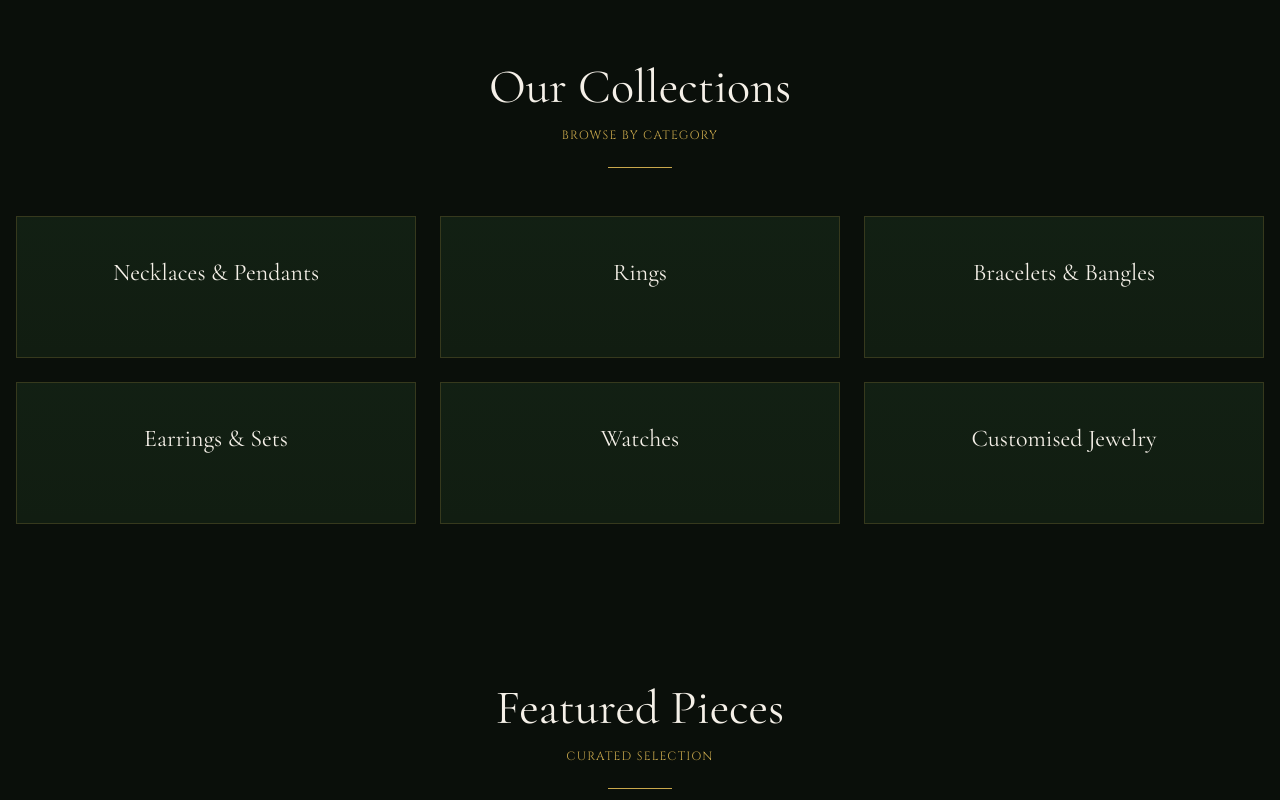
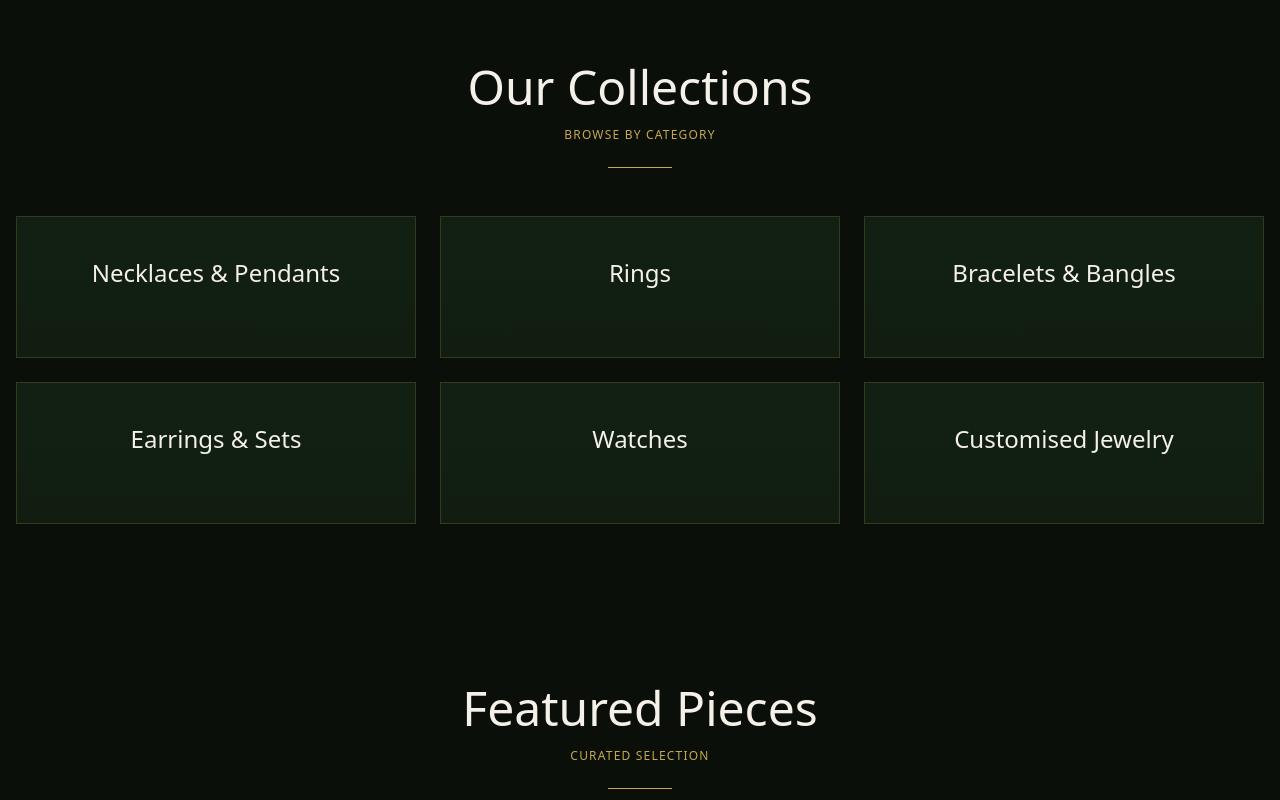
Before and after one commit to lorantech/God-own-store-, a Next.js app in the folder frontend/: page / in a window 1280 px wide. Shown: the part 940-1740 px from the top of the page. Built offline with nearby package versions, Linux system fonts and the light colour scheme; no server answers.

Commit message:
fix: load fonts via CSS import to avoid next/font build crash on Vercel

```diff
--- a/frontend/app/layout.tsx
+++ b/frontend/app/layout.tsx
@@ -1,5 +1,4 @@
 import type { Metadata } from 'next'
-import { Cormorant_Garamond, Cinzel, Jost } from 'next/font/google'
 import './globals.css'
 import { CartProvider } from '@/context/CartContext'
 import { ShopUIProvider } from '@/context/ShopUIContext'
@@ -13,27 +12,6 @@ import VariantPickerModal from '@/components/ui/VariantPickerModal'
 import CompareBar from '@/components/ui/CompareBar'
 import { Toaster } from 'react-hot-toast'
 
-const cormorant = Cormorant_Garamond({
-  subsets: ['latin'],
-  weight: ['400', '500', '600', '700'],
-  display: 'swap',
-  variable: '--font-cormorant'
-})
-
-const cinzel = Cinzel({
-  subsets: ['latin'],
-  weight: ['400', '500', '600', '700'],
-  display: 'swap',
-  variable: '--font-cinzel'
-})
-
-const jost = Jost({
-  subsets: ['latin'],
-  weight: ['300', '400', '500', '600', '700'],
-  display: 'swap',
-  variable: '--font-jost'
-})
-
 export const metadata: Metadata = {
   title: 'GODS OWN STORE | Dealer in All Kind of Jewelries',
   description: 'Luxury jewelry store - Necklaces, Rings, Bracelets, Earrings, Watches & Customised Jewelry',
@@ -45,8 +23,16 @@ export default function RootLayout({
   children: React.ReactNode
 }) {
   return (
-    <html lang="en" className={cormorant.variable}>
-      <body className={`${cinzel.variable} ${jost.variable}`}>
+    <html lang="en">
+      <head>
+        <link rel="preconnect" href="https://fonts.googleapis.com" />
+        <link rel="preconnect" href="https://fonts.gstatic.com" crossOrigin="anonymous" />
+        <link
+          href="https://fonts.googleapis.com/css2?family=Cinzel:wght@400;500;600;700&family=Cormorant+Garamond:wght@400;500;600;700&family=Jost:wght@300;400;500;600;700&display=swap"
+          rel="stylesheet"
+        />
+      </head>
+      <body>
         <AdminAuthProvider>
           <CartProvider>
             <ShopUIProvider>
```
